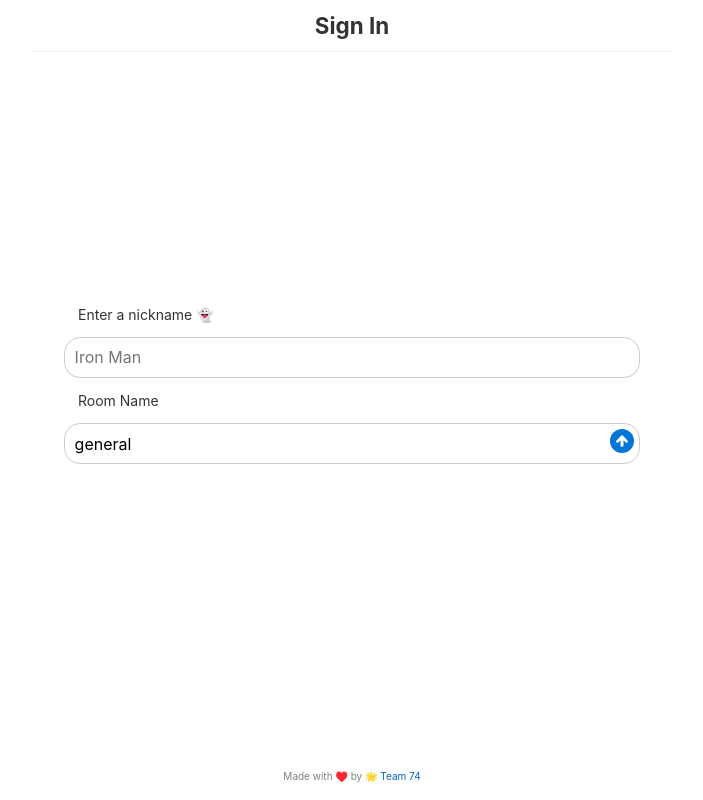
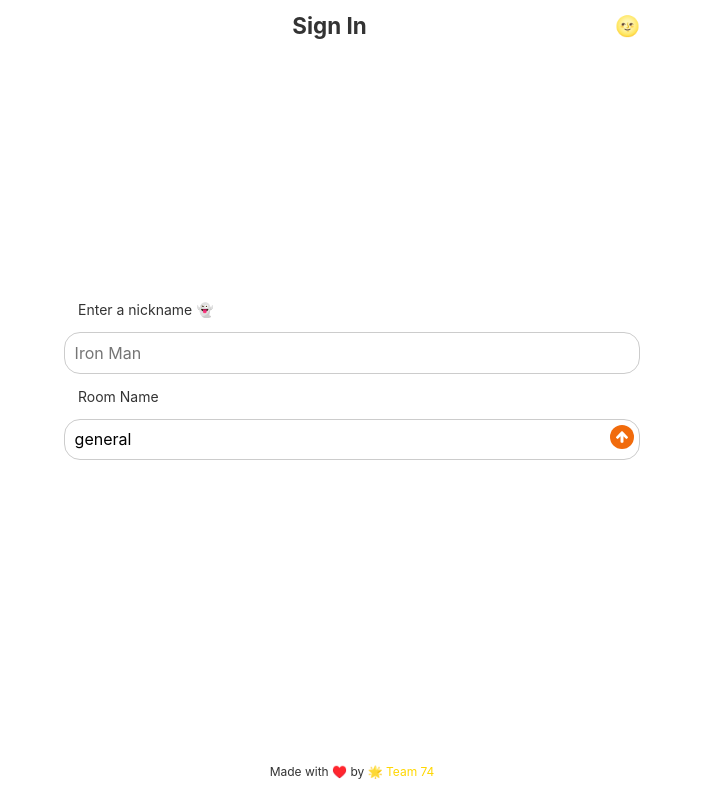
Before and after one commit to nav9v/craftchat, a SvelteKit app: page / in a window 1280 px wide. Shown: the whole page, without its empty margins (288-991 px from the left). Built offline with nearby package versions, Linux system fonts and the light colour scheme; what gun would draw is missing.

Commit message:
theme fixed
Co-Authored-By: Nikita  <130145525+iamnikitaa@users.noreply.github.com>

```diff
--- a/src/app.css
+++ b/src/app.css
@@ -13,7 +13,13 @@ body {
   padding: 0;
   box-sizing: border-box;
   font-family: -apple-system, BlinkMacSystemFont, "Segoe UI", Roboto,
-    Oxygen-Sans, Ubuntu, Cantarell, "Helvetica Neue", sans-serif;
+  Oxygen-Sans, Ubuntu, Cantarell, "Helvetica Neue", sans-serif;
+
+}
+
+body.dark-mode {
+  background-color: #333;
+  color: white;
 }
 
 *,
@@ -66,10 +72,12 @@ input[type="range"] {
 
 input[type="text"] {
   -webkit-appearance: none;
+  appearance: none;
 }
 
 textarea {
   -webkit-appearance: none;
+  appearance: none;
 }
 
 button {
--- a/src/routes/+layout.svelte
+++ b/src/routes/+layout.svelte
@@ -1,5 +1,18 @@
 <script>
-    import "../app.css";
+	import '../app.css';
+	import { onMount } from 'svelte';
+	import { darkMode } from './stores.js';
+
+	let darkModeClass = '';
+	$: darkModeClass = $darkMode ? 'dark-mode' : '';
+
+	onMount(() => {
+		document.body.classList.toggle('dark-mode', $darkMode);
+	});
+
+	$: {
+		document.body.classList.toggle('dark-mode', $darkMode);
+	}
 </script>
 
 <slot />
--- a/src/routes/Footer.svelte
+++ b/src/routes/Footer.svelte
@@ -2,17 +2,19 @@
   Made with
   <span>♥️</span>
   by
-  <a href="https://github.com/nav9v/devstar">🌟 Team 74 </a>
+  <a href="https://github.com/nav9v/devstar" class="a">🌟 Team 74 </a>
 </footer>
 
 <style>
   footer {
-    color: grey;
     margin: 4rem 0 1rem 0;
-    font-size: 10px;
+    font-size: 12px;
     text-align: center;
-    line-height: 1.6;
+    line-height: 2;
   }
+.a {
+    color: rgb(255, 215, 0);
+}
 
   span {
     color: red;
--- a/src/routes/MessageInput.svelte
+++ b/src/routes/MessageInput.svelte
@@ -47,4 +47,8 @@
     background-color: white;
     padding: 0.25em 1em;
   }
+  :global(.dark-mode) form {
+    background-color: #333;
+    color: white;
+  }
 </style>
--- a/src/routes/MessageList.svelte
+++ b/src/routes/MessageList.svelte
@@ -77,11 +77,9 @@
     position: relative;
     line-height: 1.8;
     padding: 0.4em 1em;
-    background-color: #eee;
+    background-color: #ffffff;
     border-radius: 1em 1em 1em 0;
-
     white-space: pre-wrap;
-
 
     overflow-wrap: break-word;
     word-wrap: break-word;
@@ -89,6 +87,7 @@
     -ms-word-break: break-all;
     word-break: break-all;
     word-break: break-word;
+    color: rgb(0, 0, 0);
   }
 
   .user {
@@ -97,8 +96,8 @@
 
   .user > .msg {
     margin-left: 4em;
-    background-color: #0074d9;
-    color: white;
+    background-color: #d6b025;
+    color: rgb(0, 0, 0);
     border-radius: 1em 1em 0 1em;
   }
 
@@ -120,4 +119,5 @@
     text-indent: -9999px;
     cursor: pointer;
   }
+
 </style>
--- a/src/routes/Messages.svelte
+++ b/src/routes/Messages.svelte
@@ -112,7 +112,7 @@
   });
 </script>
 <div class="button-container">
-<button on:click={deleteChatPage}>Delete Chat Page</button>
+<button on:click={deleteChatPage}>Delete all🗑️</button>
 </div>
 <main bind:this={main} on:scroll={handleScroll}>
   {#if isLoading}
@@ -154,12 +154,13 @@
   }
   button {
     width: fit-content;
-    background-color: red;
+    background-color: #F5BF03;
     color: white;
     border-radius: 0.8em;
     padding: 0.3em;
   }
   button:hover{
-    background-color: black;
+    background-color: #d7ad22;
   }
+
 </style>
--- a/src/routes/ScrollToBottom.svelte
+++ b/src/routes/ScrollToBottom.svelte
@@ -32,4 +32,8 @@
     background-color: #555555;
     opacity: 0.9;
   }
+  :global(.dark-mode) button {
+    background-color: #333333;
+    color: #ffffff;
+  }
 </style>
--- a/src/routes/Settings.svelte
+++ b/src/routes/Settings.svelte
@@ -42,4 +42,5 @@
     padding: 1em;
     font-size: 14px;
   }
+
 </style>
--- a/src/routes/stores.js
+++ b/src/routes/stores.js
@@ -1,4 +1,6 @@
 import { writable } from "svelte/store";
+
+export const darkMode = writable(false);
 
 
 function localStorageStore({ storageKey, initialValue = "" }) {
@@ -17,6 +19,10 @@ function localStorageStore({ storageKey, initialValue = "" }) {
   };
 }
 
+export function toggleDarkMode() {
+  darkMode.update(value => !value);
+}
+
 export const nav = localStorageStore({
   storageKey: "chat_nav",
   initialValue: "settings",
--- a/src/routes/ui/Input.svelte
+++ b/src/routes/ui/Input.svelte
@@ -90,7 +90,7 @@
 
   .input:focus {
     outline: none;
-    box-shadow: 0 0 0 3px rgba(0, 116, 217, 0.5);
+    box-shadow: 0 0 0 2px rgba(238, 214, 55, 0.772);
   }
 
   .submit {
@@ -103,8 +103,9 @@
     background-size: 0.75em;
     border: none;
     border-radius: 50%;
-    background-color: #0074d9;
+    background-color: #f16b0c;
     text-indent: -9999px;
     cursor: pointer;
   }
+
 </style>
--- a/src/routes/ui/Nav.svelte
+++ b/src/routes/ui/Nav.svelte
@@ -1,19 +1,18 @@
 <script>
-  import { createEventDispatcher } from "svelte";
+	import { createEventDispatcher } from 'svelte';
+	import { darkMode, toggleDarkMode } from '../stores.js';
+  $: icon = $darkMode ? '🌞' : '🌝';
+
 	export let showBack = false;
 	export let backText = null;
+	export let showSignIn = false;
 	const dispatch = createEventDispatcher();
 </script>
 
 <nav>
 	{#if showBack}
-    <button on:click={() => dispatch('back')}>
-      <svg
-        height="40"
-        width="40"
-        xmlns="http://www.w3.org/2000/svg"
-        viewBox="0 0 24 24"
-      >
+		<button class="back-button" on:click={() => dispatch('back')}>
+			<svg height="40" width="40" xmlns="http://www.w3.org/2000/svg" viewBox="0 0 24 24">
 				<path
 					fill="currentColor"
 					d="M13.7 15.3a1 1 0 0 1-1.4 1.4l-4-4a1 1 0 0 1 0-1.4l4-4a1 1 0 0 1 1.4
@@ -24,38 +23,44 @@
 				<span>{backText}</span>
 			{/if}
 		</button>
+	{:else}
+		<div class="placeholder"></div>
+		<!-- Add a placeholder div here -->
 	{/if}
 	<h1>
 		<slot />
 	</h1>
+	{#if showSignIn}
+		<button class="sign-in-button"> Sign In </button>
+	{:else}
+		<div class="placeholder"></div>
+		<!-- Add a placeholder div here -->
+	{/if}
+	<button class="dark-mode-b" on:click={toggleDarkMode}>{icon}</button>
 </nav>
 
 <style>
-
 	nav {
 		position: -webkit-sticky;
 		position: sticky;
 		z-index: 10;
 		top: 0;
 		margin: 0;
-    padding: 0.75em 0;
+		padding: 0.75em;
 		display: flex;
-    border-bottom: 1px solid #eee;
-    background-color: white;
-    min-height: 3em;
+		justify-content: space-between;
+		align-items: center;
+		min-height: 2em;
+	}
 
-  }
 	button {
 		display: flex;
-    position: absolute;
-    left: 0.5em;
-    top: 0.37em;
 		border: none;
 		background-color: white;
 		align-items: center;
-    padding: 0;
-    color: #0074d9;
+		color: #f16b0c;
 	}
+
 	button:hover {
 		transition: 0.75s cubic-bezier(0, 1.2, 0.2, 1.5);
 		transform: scale(1.1);
@@ -67,7 +72,40 @@
 	}
 
 	h1 {
-    margin: 0 auto;
+		flex-grow: 1;
+		text-align: center;
+		margin: 0;
 		font-size: 1.4em;
 	}
+
+	.dark-mode-b {
+		border: none;
+		background-color: transparent;
+		cursor: pointer;
+		margin-right: 1em;
+    font-size: 20px;
+	}
+
+	.dark-mode-b:hover {
+		transition: 0.75s cubic-bezier(0, 1.2, 0.2, 1.5);
+		transform: scale(1.1);
+	}
+
+	.sign-in-button {
+		margin-left: auto;
+	}
+
+	.placeholder {
+		width: 25px;
+	}
+
+	:global(.dark-mode) nav {
+		background-color: #333;
+		border-bottom: 1px solid #ffffff;
+	}
+
+	:global(.dark-mode) button {
+		background-color: #333;
+		color: white;
+	}
 </style>
--- a/src/routes/ui/Page.svelte
+++ b/src/routes/ui/Page.svelte
@@ -1,5 +1,6 @@
 <script>
   import { fade } from "svelte/transition";
+
 </script>
 
 <div class="animation" in:fade out:fade>
@@ -22,4 +23,8 @@
     max-width: 640px;
     background-color: white;
   }
+  :global(.dark-mode) .container {
+    background-color: #333;
+    color: white;
+  }
 </style>
```
Lines whose indentation alone changed are shown as unchanged.
